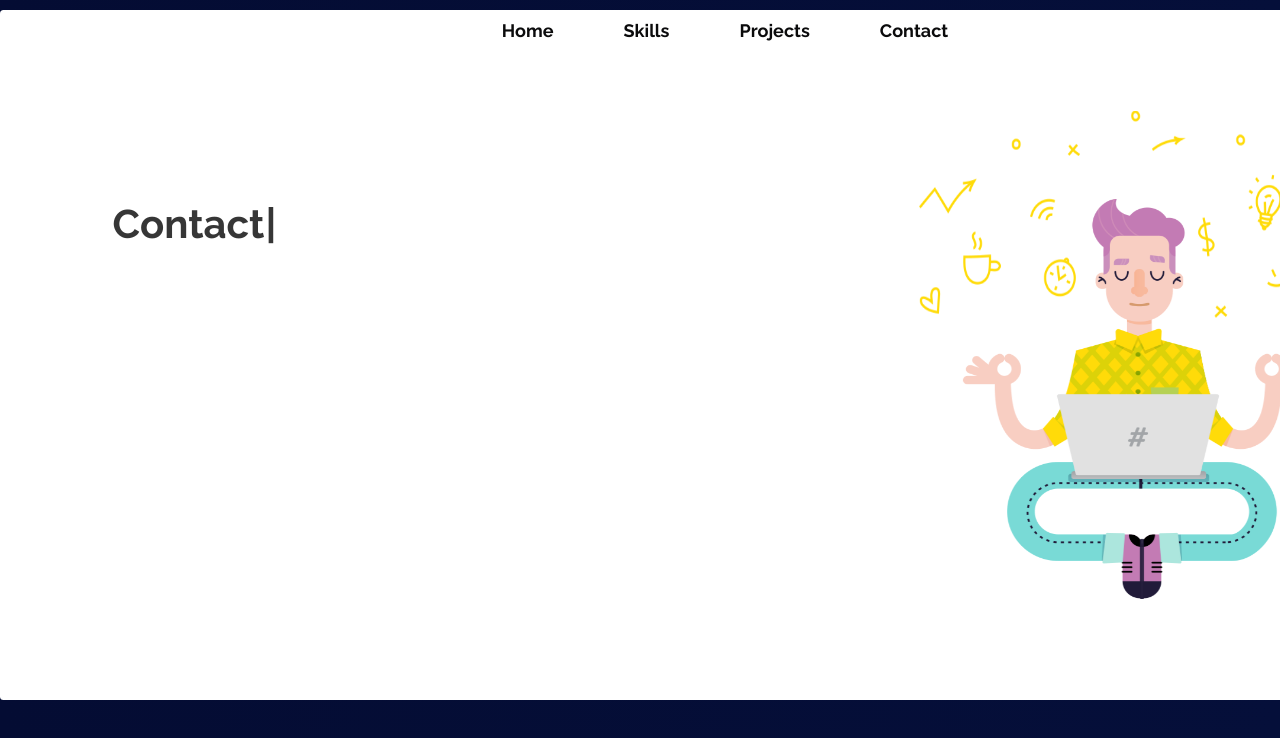
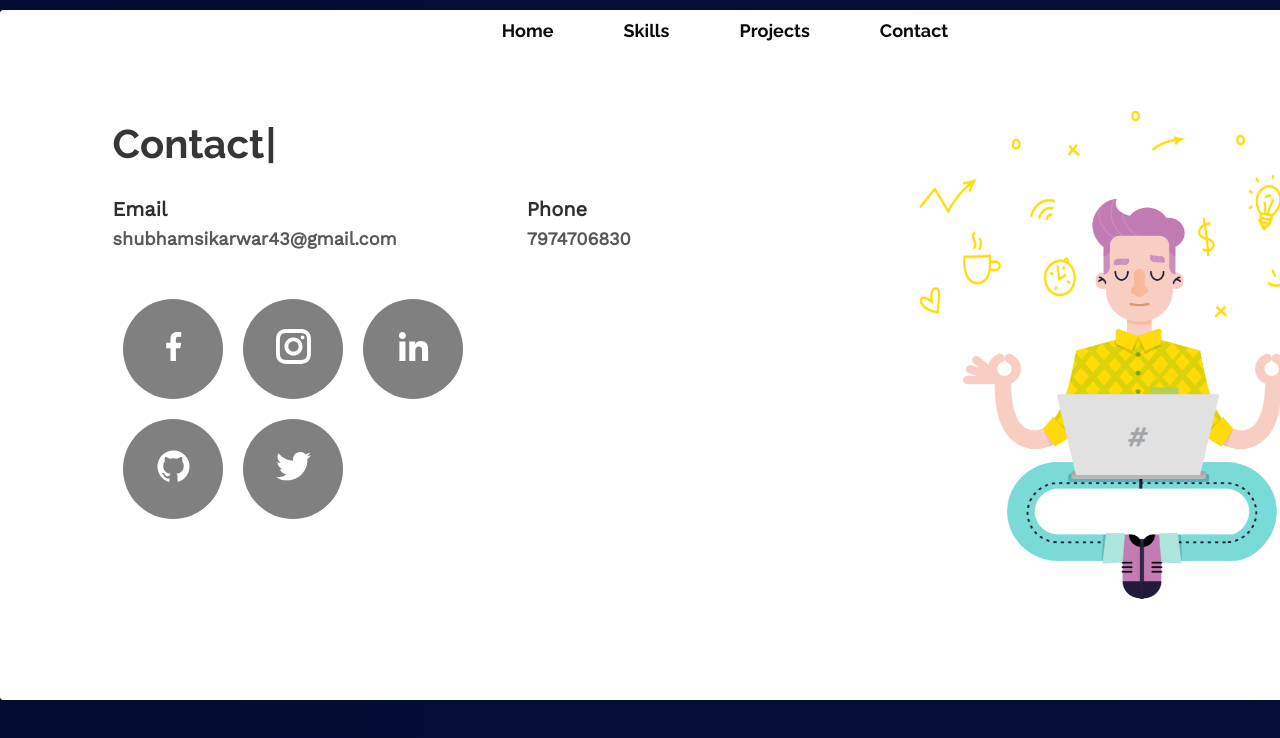
Before and after one commit to shubham19971997/portfolio, a React (Create React App) app: page /contact in a window 1280 px wide. Shown: the top 738 px of the page. Built offline with nearby package versions, Linux system fonts and the light colour scheme.

Commit message:
contact page

```diff
--- /dev/null
+++ b/src/pages/Contact.css
@@ -0,0 +1,74 @@
+@import url('https://fonts.googleapis.com/css2?family=Work+Sans&display=swap');
+.contact-heading {
+  margin-top: -80px;
+}
+.contact-top-contact {
+  display: flex;
+  margin-top: 30px;
+}
+.contact-top-heading {
+  font-family: 'Work Sans', sans-serif;
+  font-size: 20px;
+  font-weight: 600;
+  color: rgb(44, 46, 48);
+}
+.contact-top-phone {
+  margin-left: 130px;
+}
+.contact-top-content{
+    margin-top: 7px;
+    font-family: 'Work Sans', sans-serif;
+    font-size: 18px;
+    font-weight: 600;
+    color: rgb(88, 88, 87);
+}
+.contact-social-media{
+    margin-top: 40px;
+    display: flex;
+    flex-direction: column;
+}
+.contact-social-media-fr{
+    display: flex;
+    margin-left: 0px;
+}
+.social-media-box{
+    height: 100px;
+    width: 100px;
+    background-color: grey;
+    border-radius: 50%;
+    transition: .25s ease-in-out;
+    margin: 10px;
+}
+.social-media-box:hover{
+    background-color: #1773EA;
+    cursor: pointer;
+}
+.social-media-logo{
+   margin-left: 33px;
+   margin-top: 30px;
+   color: white;
+}
+.social-media-box-gh{
+    height: 100px;
+    width: 100px;
+    background-color: grey;
+    border-radius: 50%;
+    transition: .25s ease-in-out;
+    margin: 10px;
+}
+.social-media-box-gh:hover{
+    background-color: rgb(14, 13, 13);
+    cursor: pointer;
+}
+.social-media-box-ig{
+    height: 100px;
+    width: 100px;
+    background-color: grey;
+    border-radius: 50%;
+    transition: .25s ease-in-out;
+    margin: 10px;
+}
+.social-media-box-ig:hover{
+    background-color: rgb(153, 60, 66);
+    cursor: pointer;
+}
--- a/src/pages/Contact.js
+++ b/src/pages/Contact.js
@@ -1,10 +1,45 @@
 import React from 'react'
 import TypeEffect from './typeEffect'
+import './Contact.css'
+import { GrFacebookOption, GrInstagram, GrLinkedinOption,GrGithub,GrTwitter } from 'react-icons/gr'
 
 function Contact() {
   return (
-    <div>
-      <TypeEffect name='Contact' />
+    <div className='contact'>
+      <div className='contact-heading'>
+        <TypeEffect name='Contact' />
+      </div>
+      <div className='contact-top-contact'>
+        <div className='contact-top-email'>
+          <p className='contact-top-heading'>Email</p>
+          <p className='contact-top-content'>shubhamsikarwar43@gmail.com</p>
+        </div>
+        <div className='contact-top-phone'>
+          <p className='contact-top-heading'>Phone</p>
+          <p className='contact-top-content'>7974706830</p>
+        </div>
+      </div>
+      <div className='contact-social-media'>
+        <div className='contact-social-media-fr'>
+          <div className='social-media-box'>
+            <GrFacebookOption className='social-media-logo' size={35} />
+          </div>
+          <div className='social-media-box-ig'>
+            <GrInstagram className='social-media-logo' size={35} />
+          </div>
+          <div className='social-media-box'>
+            <GrLinkedinOption className='social-media-logo' size={35} />
+          </div>
+        </div>
+        <div className='contact-social-media-fr'>
+          <div className='social-media-box-gh'>
+            <GrGithub className='social-media-logo' size={35} />
+          </div>
+          <div className='social-media-box'>
+            <GrTwitter className='social-media-logo' size={35} />
+          </div>
+        </div>
+      </div>
     </div>
   )
 }
--- a/src/pages/projects.css
+++ b/src/pages/projects.css
@@ -9,7 +9,7 @@
 .projects-body-box {
   height: 200px;
   width: 180px;
-  background-color: rgb(70, 150, 139);
+  background-color: rgb(57, 124, 116);
   border-radius: 5px;
   margin-top: 20px;
   transition: 0.4s ease-in-out;
@@ -41,8 +41,10 @@
   margin-left: 30px;
 }
 
+@import url('https://fonts.googleapis.com/css2?family=Proza+Libre&display=swap');
+
 .projects-body-box-text {
-  font-family: 'Raleway', sans-serif;
+  font-family: 'Proza Libre', sans-serif;
   color: white;
   margin-left: 5px;
   margin-top: 5px;
@@ -52,14 +54,14 @@
   color: white;
   font-size: 13px;
   margin-left: 5px;
+  margin-top: 0px;
+}
+.projects-body-text-logo {
+  display: flex;
+  flex-direction: row;
+  justify-content: space-between;
+}
+.github-logo {
+  margin-right: 4px;
   margin-top: 5px;
 }
-.projects-body-text-logo{
-    display: flex;
-    flex-direction: row;
-
-}
-.github-logo{
-    margin-left: 10px;
-    margin-top: 5px;
-}
```
